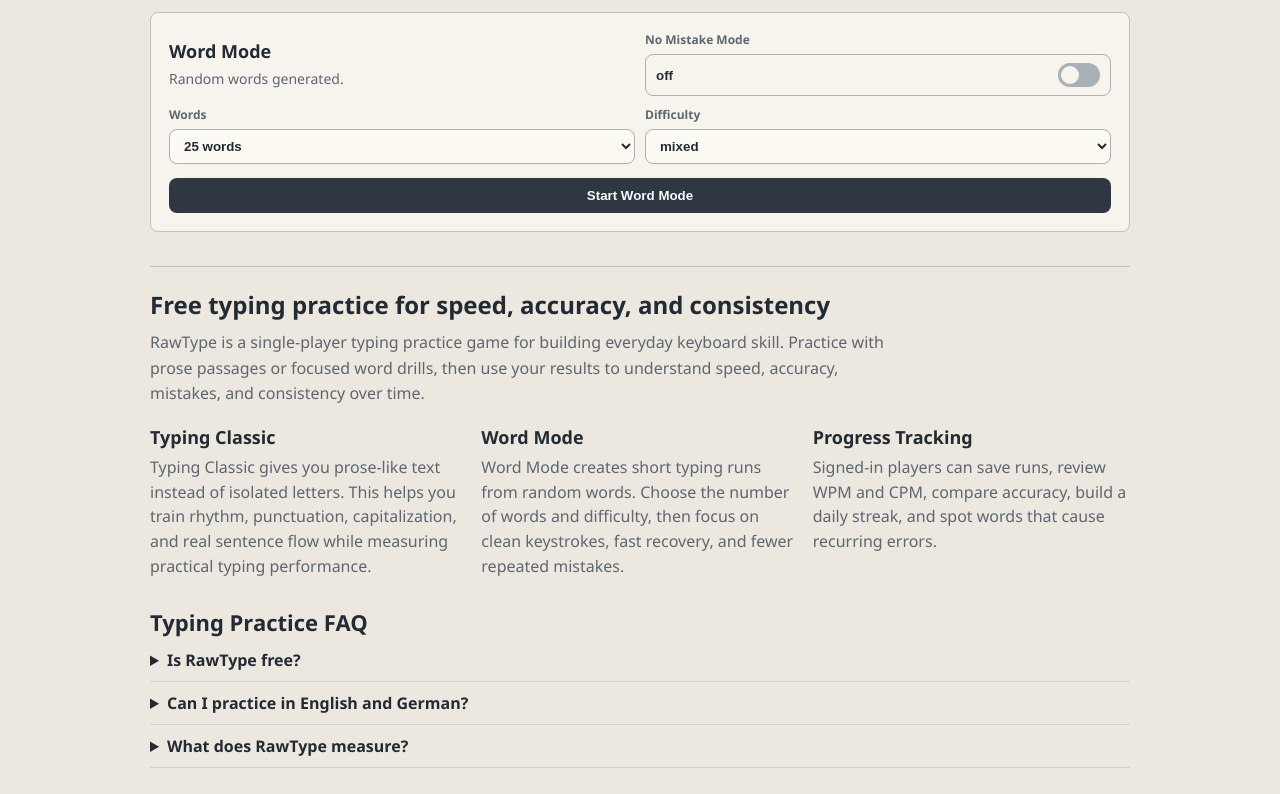
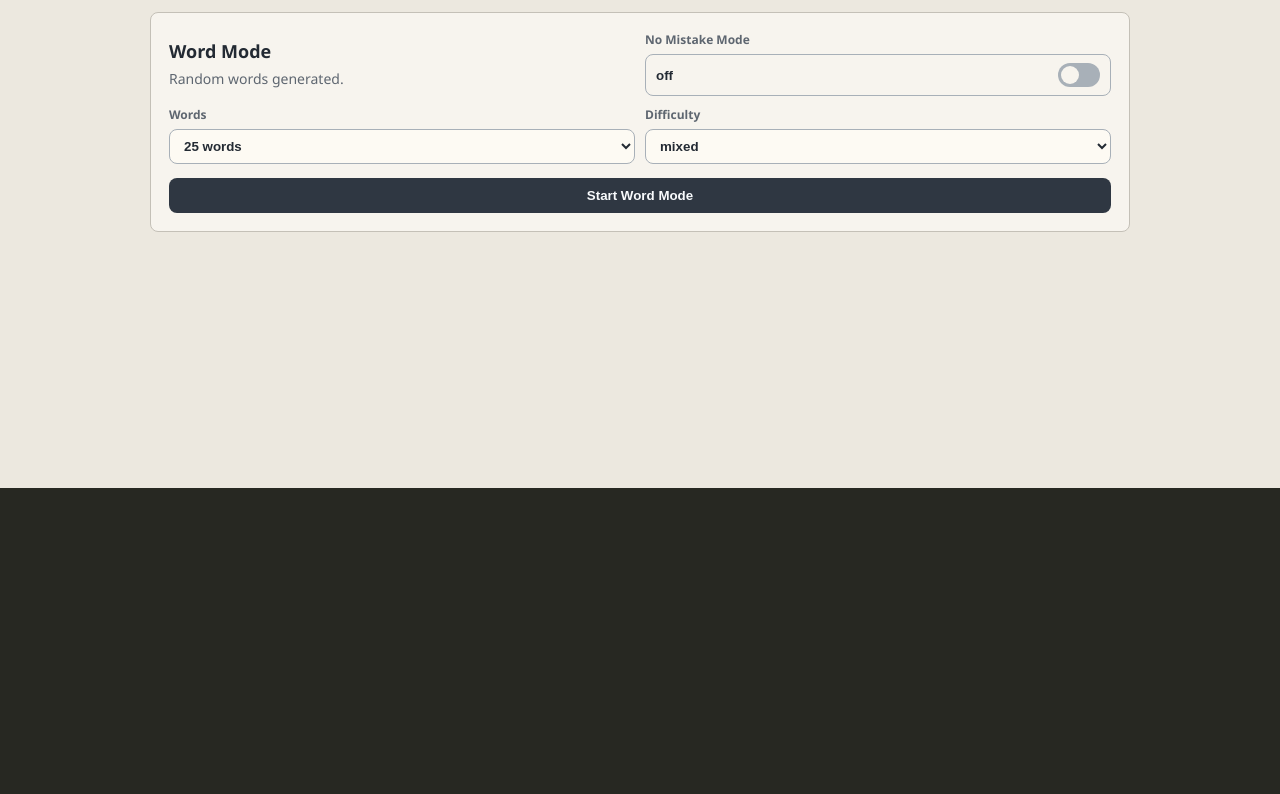
Before and after one commit to AngryOwl64/rawtype, a React (Vite) app in the folder frontend/: page / in a window 1280 px wide. Shown: the part 312-1106 px from the top of the page. After the commit the page ends 800 px from the top, so only its background shows below. Built offline with nearby package versions, Linux system fonts and the light colour scheme; no server answers.

Commit message:
useless html

```diff
--- a/frontend/src/app/HomeMenu.tsx
+++ b/frontend/src/app/HomeMenu.tsx
@@ -5,85 +5,6 @@
 import type { SavedTypingDayStats, TypingLanguage, WordModeDifficulty, WordNoMistakeMode } from "../games/typing/types";
 
 type AppTexts = ReturnType<typeof getAppTexts>;
-
-const SEO_CONTENT = {
-  en: {
-    heading: "Free typing practice for speed, accuracy, and consistency",
-    intro:
-      "RawType is a single-player typing practice game for building everyday keyboard skill. Practice with prose passages or focused word drills, then use your results to understand speed, accuracy, mistakes, and consistency over time.",
-    sections: [
-      {
-        title: "Typing Classic",
-        body:
-          "Typing Classic gives you prose-like text instead of isolated letters. This helps you train rhythm, punctuation, capitalization, and real sentence flow while measuring practical typing performance."
-      },
-      {
-        title: "Word Mode",
-        body:
-          "Word Mode creates short typing runs from random words. Choose the number of words and difficulty, then focus on clean keystrokes, fast recovery, and fewer repeated mistakes."
-      },
-      {
-        title: "Progress Tracking",
-        body:
-          "Signed-in players can save runs, review WPM and CPM, compare accuracy, build a daily streak, and spot words that cause recurring errors."
-      }
-    ],
-    faqHeading: "Typing Practice FAQ",
-    faqs: [
-      {
-        question: "Is RawType free?",
-        answer: "Yes. RawType is a free typing practice game designed for quick practice sessions."
-      },
-      {
-        question: "Can I practice in English and German?",
-        answer: "Yes. RawType supports English and German typing practice, with a dedicated German entry page at /de/."
-      },
-      {
-        question: "What does RawType measure?",
-        answer:
-          "RawType measures typing speed, characters per minute, accuracy, progress, mistakes, and completed words during a run."
-      }
-    ]
-  },
-  de: {
-    heading: "Kostenloses Tipptraining für Geschwindigkeit, Genauigkeit und Konstanz",
-    intro:
-      "RawType ist ein Einzelspieler-Tippspiel für besseres Tippen im Alltag. Trainiere mit Prosa-Texten oder gezielten Wortübungen und nutze deine Ergebnisse, um Tippgeschwindigkeit, Genauigkeit, Fehler und Konstanz besser zu verstehen.",
-    sections: [
-      {
-        title: "Typing Classic",
-        body:
-          "Typing Classic nutzt zusammenhängende Texte statt einzelner Buchstaben. So trainierst du Rhythmus, Satzzeichen, Großschreibung und echten Schreibfluss."
-      },
-      {
-        title: "Wortmodus",
-        body:
-          "Der Wortmodus erstellt kurze Tippübungen aus zufälligen Wörtern. Wähle Wortanzahl und Schwierigkeit und konzentriere dich auf saubere Anschläge und weniger wiederholte Fehler."
-      },
-      {
-        title: "Fortschritt verfolgen",
-        body:
-          "Eingeloggte Spieler können Runs speichern, WPM und CPM vergleichen, Genauigkeit prüfen, eine tägliche Serie aufbauen und schwierige Wörter erkennen."
-      }
-    ],
-    faqHeading: "FAQ zum Tipptraining",
-    faqs: [
-      {
-        question: "Ist RawType kostenlos?",
-        answer: "Ja. RawType ist ein kostenloses Tipptraining für kurze und regelmäßige Übungseinheiten."
-      },
-      {
-        question: "Kann ich auf Englisch und Deutsch üben?",
-        answer: "Ja. RawType unterstützt englisches und deutsches Tipptraining, inklusive einer deutschen Einstiegsseite unter /de/."
-      },
-      {
-        question: "Was misst RawType?",
-        answer:
-          "RawType misst Tippgeschwindigkeit, Zeichen pro Minute, Genauigkeit, Fortschritt, Fehler und abgeschlossene Wörter während eines Runs."
-      }
-    ]
-  }
-} as const;
 
 type HomeMenuProps = {
   appText: AppTexts;
@@ -116,8 +37,6 @@
   onWordNoMistakeModeChange,
   onWordsCountChange
 }: HomeMenuProps) {
-  const seoContent = SEO_CONTENT[language];
-
   return (
     <section>
       <div
@@ -377,56 +296,6 @@
           </button>
         </article>
       </div>
-
-      <section
-        aria-labelledby="typing-practice-info"
-        style={{
-          marginTop: "34px",
-          paddingTop: "24px",
-          borderTop: "1px solid var(--border)",
-          color: "var(--muted-strong)"
-        }}
-      >
-        <h2
-          id="typing-practice-info"
-          style={{
-            margin: "0 0 10px",
-            color: "var(--text)",
-            fontSize: "24px",
-            lineHeight: 1.2
-          }}
-        >
-          {seoContent.heading}
-        </h2>
-        <p style={{ margin: "0 0 18px", maxWidth: "760px", color: "var(--muted)", lineHeight: 1.6 }}>
-          {seoContent.intro}
-        </p>
-
-        <div
-          style={{
-            display: "grid",
-            gridTemplateColumns: "repeat(auto-fit, minmax(220px, 1fr))",
-            gap: "14px"
-          }}
-        >
-          {seoContent.sections.map((section) => (
-            <article key={section.title}>
-              <h3 style={{ margin: "0 0 6px", color: "var(--text)", fontSize: "18px" }}>{section.title}</h3>
-              <p style={{ margin: 0, color: "var(--muted)", lineHeight: 1.55 }}>{section.body}</p>
-            </article>
-          ))}
-        </div>
-
-        <h2 style={{ margin: "28px 0 12px", color: "var(--text)", fontSize: "22px" }}>{seoContent.faqHeading}</h2>
-        <div style={{ display: "grid", gap: "10px" }}>
-          {seoContent.faqs.map((faq) => (
-            <details key={faq.question} style={{ borderBottom: "1px solid var(--border-soft)", paddingBottom: "10px" }}>
-              <summary style={{ color: "var(--text)", cursor: "pointer", fontWeight: 700 }}>{faq.question}</summary>
-              <p style={{ margin: "8px 0 0", color: "var(--muted)", lineHeight: 1.55 }}>{faq.answer}</p>
-            </details>
-          ))}
-        </div>
-      </section>
     </section>
   );
 }
```
